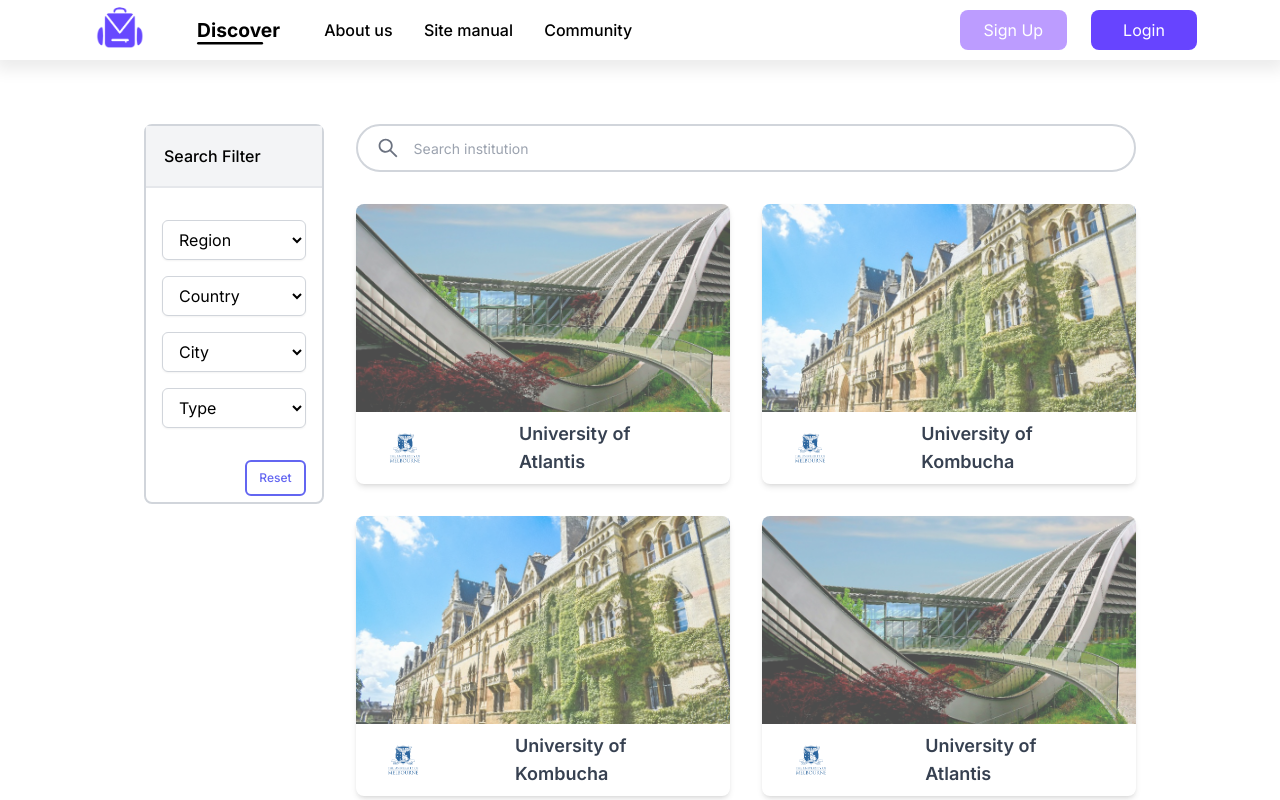
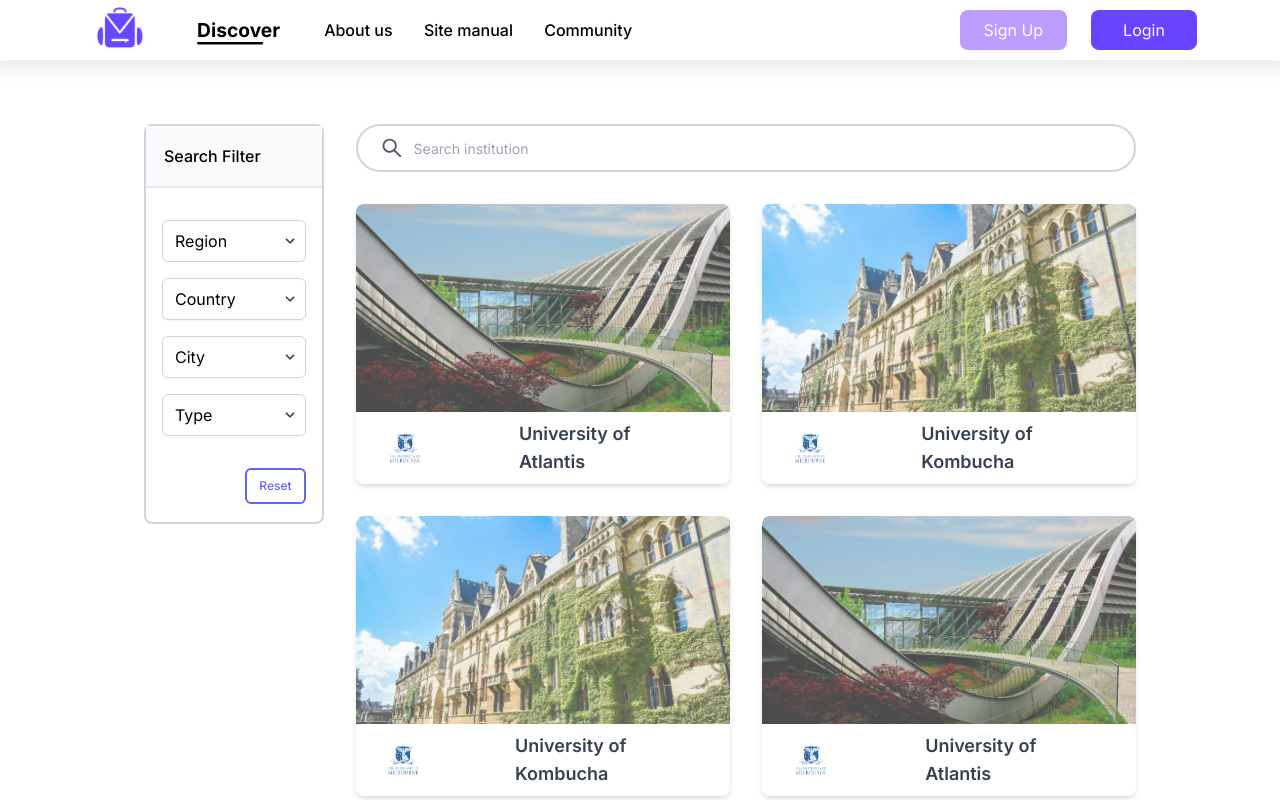
Before and after one commit to BacPacNet/web-app-client, a Next.js app: page /discover in a window 1280 px wide. Shown: the top 800 px of the page. Built offline with nearby package versions, Linux system fonts and the light colour scheme; a web font is replaced by a local one.

Commit message:
BI-30: add styles, story, fixes

```diff
--- a/src/app/discover/page.tsx
+++ b/src/app/discover/page.tsx
@@ -38,9 +38,8 @@ const filterOptions = [
   },
 ]
 
-function Discover() {
-  //TODO: Add backend logic to make the UI work as expected.
-
+const Discover = () => {
+  //TODO: Solve hydration error
   return (
     <div>
       <Navbar />
@@ -51,10 +50,10 @@ function Discover() {
           <SearchBar
             data={[]}
             loading={false}
-            className="w-full lg:max-w-none mt-0"
+            className="w-full lg:max-w-none mt-0 rounded-3xl hover:shadow-lg"
             inputStyle="border-gray-300 rounded-3xl text-[14px]"
-            iconDivStyle="pl-4"
-            iconStyle="text-gray-500"
+            iconDivStyle="pl-6"
+            iconStyle="text-gray-600"
             iconSize="1.5rem"
             placeholderText="Search institution"
           />
--- a/src/components/Modal.tsx
+++ b/src/components/Modal.tsx
@@ -1,13 +1,14 @@
 import React, { ReactNode, useEffect, useState } from 'react'
 import ReactDOM from 'react-dom'
-
+import { cn } from '@/lib/utils'
 interface ModalProps {
   isOpen: boolean
   children: ReactNode
   onClose: () => void
+  className?: string
 }
 
-const Modal: React.FC<ModalProps> = ({ isOpen, children, onClose }) => {
+const Modal: React.FC<ModalProps> = ({ isOpen, children, onClose, className }) => {
   const [modalRoot, setModalRoot] = useState<HTMLElement | null>(null)
 
   useEffect(() => {
@@ -26,9 +27,9 @@ const Modal: React.FC<ModalProps> = ({ isOpen, children, onClose }) => {
   if (!isOpen || !modalRoot) return null
 
   return ReactDOM.createPortal(
-    <div className="fixed inset-0 bg-black bg-opacity-50 flex justify-center items-center" onClick={onClose}>
-      <div className="bg-white p-6 rounded-lg max-w-sm w-full space-y-4" onClick={(e) => e.stopPropagation()}>
-        <button className="absolute top-0 right-0 mt-4 mr-4 text-lg" onClick={onClose}>
+    <div className="fixed inset-0 bg-black bg-opacity-50 flex justify-center items-center z-50" onClick={onClose}>
+      <div className={cn('bg-white p-4 rounded-xl max-w-sm w-full space-y-4 relative', className)} onClick={(e) => e.stopPropagation()}>
+        <button className="absolute top-2 right-4 text-gray-500 hover:text-gray-700 cursor-pointer text-4xl" onClick={onClose}>
           &times;
         </button>
         {children}
--- a/src/components/SearchBar.tsx
+++ b/src/components/SearchBar.tsx
@@ -64,7 +64,7 @@ const SearchBar: React.FC<SearchBarProps> = ({
       {open && (
         <div
           className={cn(
-            'searchBox border-2 overflow-auto border-gray-300 w-full h-auto max-h-80 mt-4 rounded-lg p-3 bg-white text-black relative',
+            'searchBox border-2 overflow-auto border-gray-300 w-full h-auto max-h-80 mt-4 rounded-lg p-3 bg-white text-black relative z-50',
             resultStyle
           )}
         >
--- a/src/components/SearchFilter.tsx
+++ b/src/components/SearchFilter.tsx
@@ -2,6 +2,7 @@
 import React, { useState } from 'react'
 import Dropdown, { DropdownOption } from '@/components/ui/dropdown'
 import Modal from '@/components/Modal'
+import { cn } from '@/lib/utils'
 interface SearchFilterProps {
   filters: {
     label: string
@@ -43,27 +44,36 @@ const SearchFilter: React.FC<SearchFilterProps> = ({ filters }) => {
     <>
       <Modal isOpen={isModalOpen} onClose={() => setIsModalOpen(false)}>
         {activeFilter && (
-          <div className="flex flex-col justify-between h-full">
+          <div className="flex flex-col justify-between pt-6">
             <div>
-              <h1 className="text-xl font-bold text-center mb-4">{activeFilter.label}</h1>
-              <ul className="divide-y divide-gray-200">
-                {activeFilter.options.map((option) => (
-                  <li key={option.value} className="py-2 px-4 hover:bg-gray-100 cursor-pointer" onClick={() => handleOptionSelect(option.value)}>
-                    {option.label}
-                  </li>
-                ))}
+              <h1 className="text-xl font-medium text-center mb-4">{activeFilter.label}</h1>
+              <ul className="">
+                {activeFilter.options.map((option) => {
+                  const activeClass = selectedValues[activeFilter.label] === option.value ? 'bg-gray-100 border-l-2 border-black' : ''
+                  return (
+                    <li
+                      key={option.value}
+                      className={cn('py-1 px-4 mx-6 my-2 hover:bg-gray-50 hover:border-l-2 hover:border-black cursor-pointer', activeClass)}
+                      onClick={() => handleOptionSelect(option.value)}
+                    >
+                      {option.label}
+                    </li>
+                  )
+                })}
               </ul>
             </div>
-            <button className="mt-4 bg-blue-600 text-white py-2 px-4 rounded hover:bg-blue-700" onClick={() => setIsModalOpen(false)}>
-              Apply
-            </button>
+            <div className="flex justify-end">
+              <button className="my-4 bg-[#6647FF] text-white py-2 px-6 rounded-lg hover:bg-blue-700" onClick={() => setIsModalOpen(false)}>
+                Apply
+              </button>
+            </div>
           </div>
         )}
       </Modal>
       {/* For Screen sizes equivalent to large or more */}
-      <div className="border-2 border-gray-300 rounded-lg pb-4 max-h-[380px] hidden lg:block">
-        <p className="p-[18px] pr-[61px] mb-4 border-b-2 bg-gray-100 font-medium text-[16px] whitespace-nowrap">Search Filter</p>
-        <div className=" p-4 rounded-md h-auto">
+      <div className="border-2 border-gray-300 rounded-lg pb-4 max-h-[400px] hidden lg:block">
+        <p className="p-[18px] pr-[61px] mb-4 border-b-2 bg-gray-50 font-medium text-[16px] whitespace-nowrap">Search Filter</p>
+        <div className=" p-4 rounded-md">
           {filters.map(({ label, options }) => (
             <Dropdown
               key={label}
@@ -74,7 +84,7 @@ const SearchFilter: React.FC<SearchFilterProps> = ({ filters }) => {
             />
           ))}
           <button
-            className="px-3 py-2 rounded-md hover:border-indigo-400 transition-colors duration-300 border-indigo-500 border-2 mt-4 text-indigo-500 font-medium text-xs float-right"
+            className="px-3 py-2 rounded-md hover:border-indigo-400 transition-colors duration-300 border-indigo-500 border-2 mt-4 text-indigo-500 font-medium text-xs float-right mb-4"
             onClick={handleReset}
           >
             Reset
--- a/src/components/ui/dropdown.tsx
+++ b/src/components/ui/dropdown.tsx
@@ -15,23 +15,27 @@ interface DropdownProps {
 const Dropdown: React.FC<DropdownProps> = ({ label, options, value, onChange }) => {
   return (
     <div className="mb-4">
-      {/* <label htmlFor={label.toLowerCase()} className="block font-medium mb-1">
-        {label}
-      </label> */}
       <div className="relative">
         <select
           id={label.toLowerCase()}
-          className="block w-full py-2 px-3 border border-gray-300 bg-white rounded-md shadow-sm focus:outline-none focus:ring-indigo-500 focus:border-indigo-500"
+          className="block w-full py-2 px-3 border border-gray-300 bg-white rounded-md shadow-sm focus:outline-none focus:ring-indigo-500 focus:border-indigo-500 appearance-none"
           value={value}
           onChange={(e) => onChange(e.target.value)}
         >
-          <option value="">{label}</option>
+          <option value="" className="px-3 hover:bg-gray-100">
+            {label}
+          </option>
           {options.map(({ value, label }) => (
-            <option key={value} value={value} className="">
+            <option key={value} value={value} className="px-3 hover:bg-gray-100">
               {label}
             </option>
           ))}
         </select>
+        <div className="pointer-events-none absolute inset-y-0 right-0 flex items-center px-2 text-gray-700">
+          <svg className="fill-current h-4 w-4" xmlns="http://www.w3.org/2000/svg" viewBox="0 0 20 20">
+            <path d="M9.293 12.95l.707.707L15.657 8l-1.414-1.414L10 10.828 5.757 6.586 4.343 8z" />
+          </svg>
+        </div>
       </div>
     </div>
   )
```
Also changed, not shown: 1 other file (tests, documents, lock files or other folders).
